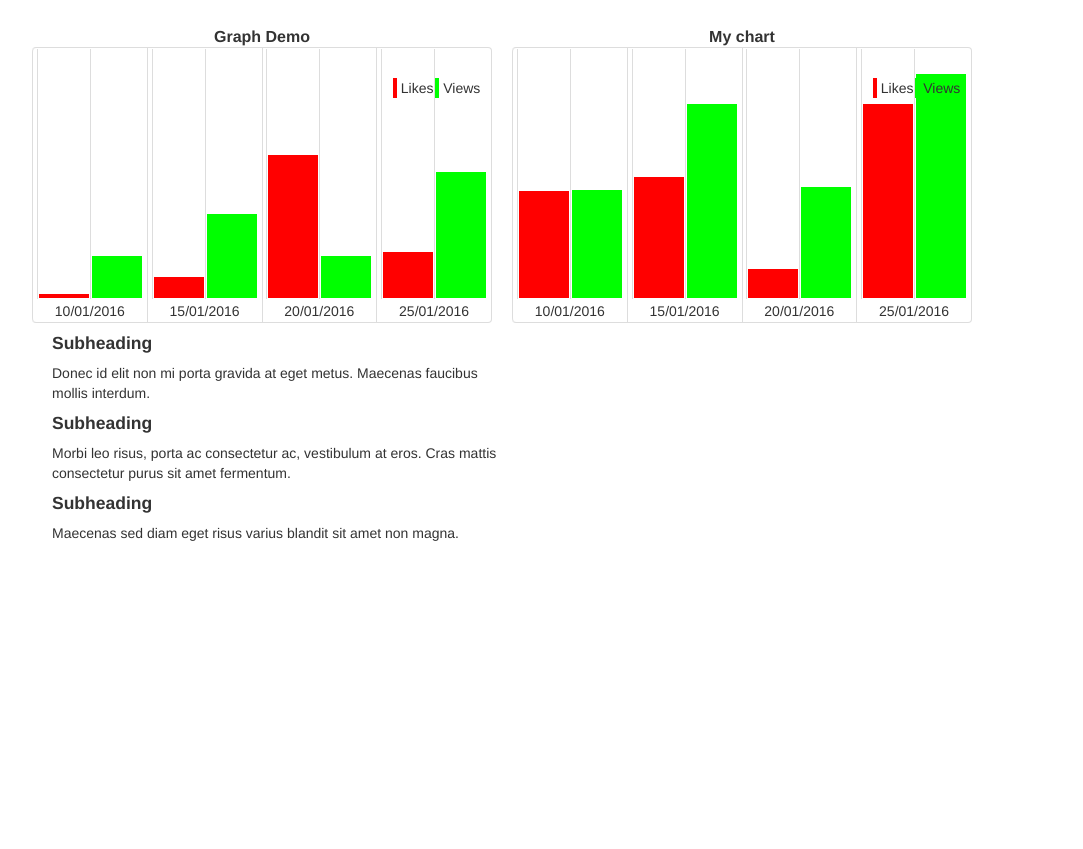
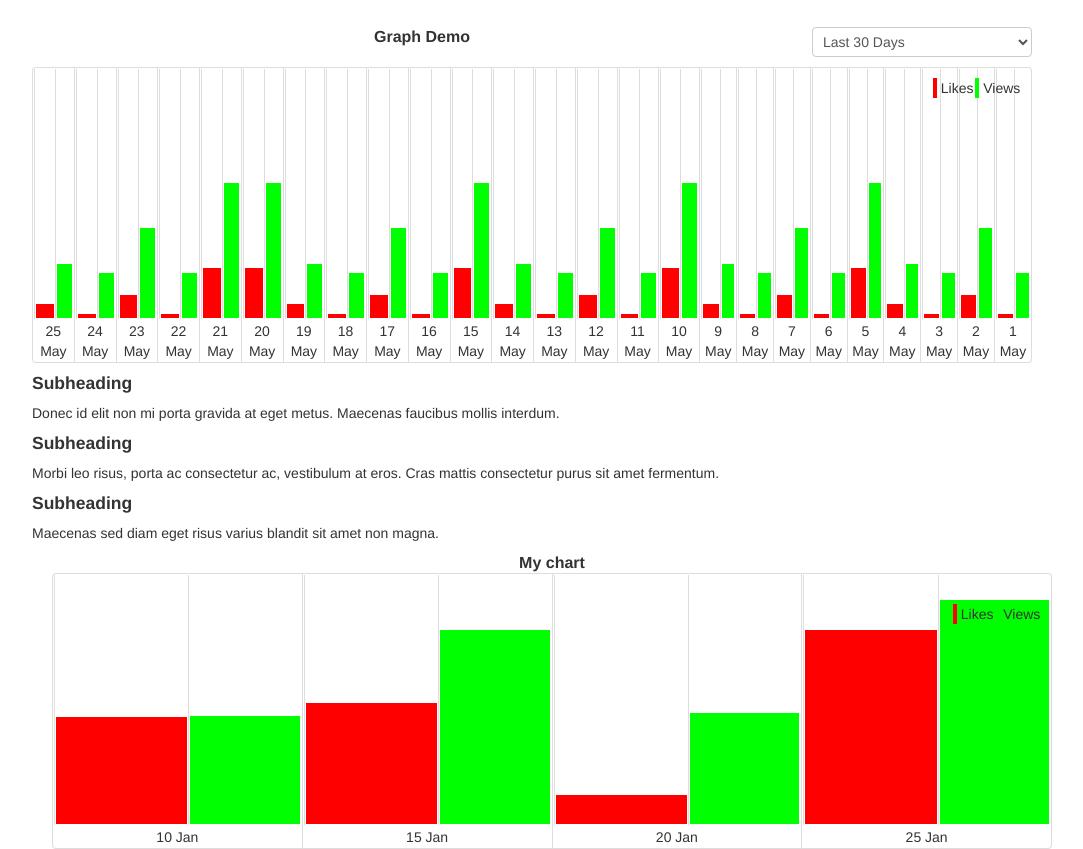
Before and after one commit to hemanthansda/graph, a plain HTML site: page index.html in a window 1280 px wide. Shown: the part 83-932 px from the top of the page, without its empty margins (138-1221 px from the left). Before the commit the page ends 800 px from the top, so only its background shows below. Drawn offline with Linux system fonts and the light colour scheme.

Commit message:
Filter support added

```diff
--- a/css/graph.css
+++ b/css/graph.css
@@ -1,6 +1,11 @@
 .graph-section{
   position: relative;
 }
+
+.filter-by{
+  float: right;
+}
+
 .graph-title{
   text-align: center;
   font-weight: bold;
@@ -12,6 +17,7 @@
   width: 100px;
   right:0px;
 }
+
 .bar {
   vertical-align: bottom;
 }
--- a/index.html
+++ b/index.html
@@ -23,14 +23,14 @@
             </div>
 
             <div class="row-fluid">
-                <div class="span6 graph">
+                <div class="span12 graph">
 
                 </div>
+                <br/>
 
-                <div class="span6 graph2">
-
-                </div>
-                <div class="span6">
+            </div>
+            <div class="row-fluid">
+                <div class="span12">
                     <h4>Subheading</h4>
                     <p>Donec id elit non mi porta gravida at eget metus. Maecenas faucibus mollis interdum.</p>
 
@@ -39,6 +39,9 @@
 
                     <h4>Subheading</h4>
                     <p>Maecenas sed diam eget risus varius blandit sit amet non magna.</p>
+                </div>
+                <div class="span12 graph2">
+
                 </div>
             </div>
 
@@ -56,10 +59,38 @@
 		  	"className": "graph",
 		  	graph_data :  [
 		  		//[data, likeCount, viewCount]
-        		['10/01/2016', 10, 100],
-        		['15/01/2016', 50, 200],
-        		['20/01/2016', 340, 100],
-        		['25/01/2016', 110, 300]
+        		['1/05/2016', 10, 100],
+        		['2/05/2016', 50, 200],
+        		['3/05/2016', 10, 100],
+        		['4/05/2016', 32, 120],
+        		['5/05/2016', 110, 300],
+        		['6/05/2016', 10, 100],
+        		['7/05/2016', 50, 200],
+        		['8/05/2016', 10, 100],
+        		['9/05/2016', 32, 120],
+        		['10/05/2016', 110, 300],
+        		['11/05/2016', 10, 100],
+        		['12/05/2016', 50, 200],
+        		['13/05/2016', 10, 100],
+        		['14/05/2016', 32, 120],
+        		['15/05/2016', 110, 300],
+        		['16/05/2016', 10, 100],
+        		['17/05/2016', 50, 200],
+        		['18/05/2016', 10, 100],
+        		['19/05/2016', 32, 120],
+        		['20/05/2016', 110, 300],
+        		['21/05/2016', 110, 300],
+        		['22/05/2016', 10, 100],
+        		['23/05/2016', 50, 200],
+        		['24/05/2016', 10, 100],
+        		['25/05/2016', 32, 120],
+        		['10/12/2015', 1350, 2000],
+        		['8/11/2015', 1400, 2100],
+        		['10/12/2015', 1550, 2200],
+        		['8/11/2015', 1000, 1800],
+        		['10/10/2015', 1250, 1900],
+        		['8/09/2015', 1000, 1600],
+        		['5/07/2015', 320, 1200]
       		]
 		  });
 		  graph.render();
@@ -67,6 +98,7 @@
 		  var graph2 = new Graph({
 		  	"className": "graph2",
 		  	"title": "My  chart",
+		  	filter: false,
 		  	graph_data :  [
 		  		//[data, likeCount, viewCount]
         		['10/01/2016', 1100, 1110],
--- a/js/app.js
+++ b/js/app.js
@@ -2,11 +2,15 @@
   // Define our constructor
   this.Graph = function() {
     var max =  250;
+
     // Define option defaults
     var defaults = {
       className: 'graph',
       colors : ["#F00", "#0F0"],
       title: "Graph Demo",
+      filter: true,
+      filterBy: "last30days",
+      display_data: [],
       graph_data: [
         ['10/01/2014', 10, 100],
         ['15/01/2014', 50, 200],
@@ -16,7 +20,88 @@
     }
     // Create options by extending defaults with the passed in arugments
     this.options = extendDefaults(defaults, arguments[0]);
+    this.months = ["Jan", "Feb", "Mar", "Apr", "May", "Jun", "Jul", "Aug", "Sep", "Oct", "Nov", "Dec"];
+    filterData.apply(this);
   }
+
+  // Function to set graph display data according to filter selected
+  function setDisplayData(value){
+    var today = new Date();
+    var currentMonth = today.getMonth();
+    var currentYear = today.getFullYear();
+    var date, likeCount, viewCount,monthName,graphDate ;
+    var display_data=[];
+
+    if(value == 365){
+      for(var i=0; i<this.months.length; i++){
+        likeCount = 0 ;
+        viewCount = 0 ;
+        if(currentMonth<0){
+          currentYear = currentYear - 1;
+          currentMonth = currentMonth +12;
+        }
+        date = new Date(parseInt(currentYear), parseInt(currentMonth), 1);
+        monthName= this.months[parseInt(currentMonth)] + " " + currentYear
+
+        for (var j = 0; j < this.options.graph_data.length; j++) {
+          graphDate = this.options.graph_data[j][0].split("/")
+          if(date.sameMonth(new Date(graphDate[2],graphDate[1]-1,graphDate[0]))) { // Month index start from 0
+            likeCount= likeCount+ this.options.graph_data[j][1];
+            viewCount= viewCount+ this.options.graph_data[j][2];
+          }
+        }
+        if(likeCount > 0 || viewCount > 0){
+          display_data.push([monthName, likeCount, viewCount])
+        }
+        currentMonth = currentMonth-1;
+      }
+    }else{
+        for(var i=0; i<value; i++){
+          date = new Date(Date.now() - (i * 24 * 60 * 60 * 1000));
+          for (var j = 0; j < this.options.graph_data.length; j++) {
+            graphDate = this.options.graph_data[j][0].split("/")
+            if(date.sameDay(new Date(graphDate[2],graphDate[1]-1,graphDate[0]))) { // Month index start from 0
+              display_data.push(this.options.graph_data[j])
+            }
+          }
+
+        }
+    }
+    this.options.display_data = display_data;
+
+  }
+
+  function filterData(val){
+    if(this.options.filter){
+      //this.options.filterBy = val
+      switch (this.options.filterBy) {
+
+        case "last7days":
+            setDisplayData.apply(this,[7]);
+            break;
+
+        case "last15days":
+            setDisplayData.apply(this,[15]);
+          break;
+
+        case "last30days":
+            setDisplayData.apply(this,[30]);
+          break;
+
+        case "last1year":
+            setDisplayData.apply(this,[365]);
+          break;
+
+        default:
+          setDisplayData.apply(this,[30]);
+      }
+    }else {
+      this.options.display_data = this.options.graph_data
+    }
+    setMaxValue.call(this);
+  }
+
+
 
   // Function to caluclate div height in %
   function getHeight(val) {
@@ -25,12 +110,11 @@
   }
 // Function to set max nubmer count for graph height
   function setMaxValue(){
-    var max =  this.options.graph_data[0][1];
+    var max =  this.options.display_data[0][1];
     this.max = 250;
     var m;
-    for (var i = 0; i < this.options.graph_data.length; i++) {
-        m = this.options.graph_data[i][1] > this.options.graph_data[i][2] ? this.options.graph_data[i][1] : this.options.graph_data[i][2] ;
-        console.log(m)
+    for (var i = 0; i < this.options.display_data.length; i++) {
+        m = this.options.display_data[i][1] > this.options.display_data[i][2] ? this.options.display_data[i][1] : this.options.display_data[i][2] ;
         max = (max >  m) ? max : m;
     }
     this.max = max + this.max ;
@@ -47,15 +131,30 @@
     return source;
   }
 
-  Graph.prototype.render = function() {
-    setMaxValue.call(this);
-    //Reset Dom
+
+
+  function createFilter(){
+    var select = document.createElement("select");
+    var obj = this;
+    select.className += "filter-by";
+    select.id = "filter";
+    select.options.add( new Option("Filter","") );
+    select.options.add( new Option("Last 7 Days","last7days") );
+    select.options.add( new Option("Last 15 Day","last15days") );
+    select.options.add( new Option("Last 30 Days","last30days") );
+    select.options.add( new Option("Last One Year","last1year") );
+    select.options[3].selected = true;
+    select.onchange=function(){
+      obj.options.filterBy = select.options[select.selectedIndex].value
+      filterData.apply(obj,[select.options[select.selectedIndex].value]);
+      renderGraphHTML.call(obj);
+    };
+    return select;
+  }
+
+  function renderGraphHTML(){
     var body = document.getElementsByClassName(this.options.className)[0];
-    body.innerHTML = "";
-    var titleDiv = document.createElement("div");
-    titleDiv.className += "graph-title";
-    titleDiv.innerHTML = this.options.title;
-    body.appendChild(titleDiv);
+    var graphSection = body.getElementsByClassName("graph-section")[0];
     // creates a <table> element and a <tbody> element
     var tbl     = document.createElement("table");
     tbl.className += "table-bordered";
@@ -65,14 +164,16 @@
     // creating row for graph data section
     var row = document.createElement("tr");
 
-    for (var i = 0; i < this.options.graph_data.length; i++) {
+    for (var i = 0; i < this.options.display_data.length; i++) {
       var cell = document.createElement("td");
       cell.style.height = "250px";
 
       // Create internal table for like and view count
       var internalTbl = document.createElement("table");
       internalTbl.style.height = "100%";
+      internalTbl.style.width = "100%";
       internalTbl.style.margin =  "0 auto";
+
       var internalTblBody = document.createElement("tbody");
       var internalRow = document.createElement("tr");
 
@@ -82,13 +183,14 @@
       internalCell.className += "bar";
       var div = document.createElement("div");
       div.className += "bar-detail";
-          div.style.width = "50px";
-          div.style.height = getHeight.call(this, [this.options.graph_data[i][1]]);
+      //div.style.width = "50px";
+      div.style.height = getHeight.call(this, [this.options.display_data[i][1]]);
       div.style.background = this.options.colors[0];
+      //div.innerHTML="&nbsp;"
       div.style.color = "white";
       var tooltipDiv = document.createElement("div");
       tooltipDiv.className += "tooltip";
-          tooltipDiv.innerHTML = this.options.graph_data[i][1]+ " Likes";
+      tooltipDiv.innerHTML = this.options.graph_data[i][1]+ " Likes ";
       // div.innerHTML = "Like Count "+this.options.graph_data[i][1];
       div.title= this.options.graph_data[i][1]+ " Likes";
       div.appendChild(tooltipDiv);
@@ -102,15 +204,16 @@
       internalCell.className += "bar";
       var div = document.createElement("div");
       div.className += "bar-detail";
-          div.style.width = "50px";
-          div.style.height = getHeight.call(this, [this.options.graph_data[i][2]]);
+      //div.style.width = "50px";
+      div.style.height = getHeight.call(this, [this.options.display_data[i][2]]);
       div.style.background = this.options.colors[1];
+      //div.innerHTML="&nbsp;"
       div.style.color = "white";
       var tooltipDiv = document.createElement("div");
       tooltipDiv.className += "tooltip";
-          tooltipDiv.innerHTML = this.options.graph_data[i][1] + " Views";
+      tooltipDiv.innerHTML = this.options.display_data[i][2] + " Views";
       // div.innerHTML = "View Count "+this.options.graph_data[i][2];
-          div.title= this.options.graph_data[i][1] + " Views";;
+      div.title= this.options.display_data[i][2] + " Views";;
       div.appendChild(tooltipDiv);
       internalCell.appendChild(div);
       internalRow.appendChild(internalCell);
@@ -126,30 +229,60 @@
 
     // creating row for graph date section
     var row = document.createElement("tr");
-        for (var i = 0; i < this.options.graph_data.length; i++) {
+    for (var i = 0; i < this.options.display_data.length; i++) {
       var cell = document.createElement("td");
-          var cellText = document.createTextNode(this.options.graph_data[i][0]);
+      var cellText;
+      if(this.options.filter && this.options.filterBy == "last1year"){
+        cellText = document.createTextNode(this.options.display_data[i][0]);
+      } else{
+        var d  = this.options.display_data[i][0].split("/");
+        cellText = document.createTextNode(d[0]+" "+this.months[parseInt(d[1]-1)]);
+      }
       cell.className += "text-center";
       cell.appendChild(cellText);
       row.appendChild(cell);
     }
     tblBody.appendChild(row);
+    tbl.appendChild(tblBody);
+    graphSection.innerHTML= '';
+    graphSection.appendChild(tbl)
+    var legendDiv = document.createElement("div");
+    legendDiv.className += "graph-legend";
+    legendDiv.innerHTML = "<table><tr><td> <div style='display: inline-block;background-color:"+this.options.colors[0]+"'>&nbsp;</div>  Likes  </td><td>  <div style='display: inline-block;background-color:"+this.options.colors[1]+"'>&nbsp;</div>  Views</td></tr></table>";
+    graphSection.appendChild(legendDiv);
+  }
 
-        tbl.appendChild(tblBody);
+
+  Graph.prototype.render = function() {
+
+    //Reset Dom
+    var body = document.getElementsByClassName(this.options.className)[0];
+    body.style.width="1000px";
+    body.innerHTML = "";
+    var titleDiv = document.createElement("div");
+    titleDiv.className += "graph-title";
+    titleDiv.innerHTML = this.options.title;
+    body.appendChild(titleDiv);
+    if(this.options.filter) {
+      titleDiv.appendChild(createFilter.call(this));
+    }
     // appends <table> into <body>
     var mainDiv = document.createElement("div");
     mainDiv.className += "graph-section";
-        mainDiv.appendChild(tbl);
-
-        var legendDiv = document.createElement("div");
-        legendDiv.className += "graph-legend";
-        legendDiv.innerHTML = "<table><tr><td> <div style='display: inline-block;background-color:"+this.options.colors[0]+"'>&nbsp;</div>  Likes  </td><td>  <div style='display: inline-block;background-color:"+this.options.colors[1]+"'>&nbsp;</div>  Views</td></tr></table>";
-        mainDiv.appendChild(legendDiv);
-
-
-
     body.appendChild(mainDiv);
-
+    renderGraphHTML.call(this);
   }
 
+  //  Date Utility function for comparision two date
+  Date.prototype.sameDay = function(d) {
+    return this.getFullYear() === d.getFullYear()
+      && this.getDate() === d.getDate()
+      && this.getMonth() === d.getMonth();
+  }
+
+  //  Date Utility function for comparision two date with same month
+  Date.prototype.sameMonth = function(d) {
+    return this.getFullYear() === d.getFullYear()
+      && this.getMonth() === d.getMonth();
+  }
 }());
```
Lines whose indentation alone changed are shown as unchanged.
